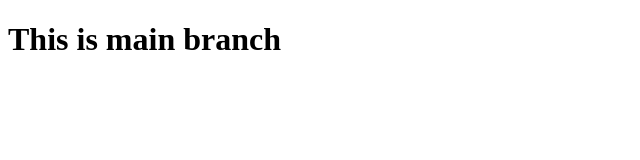
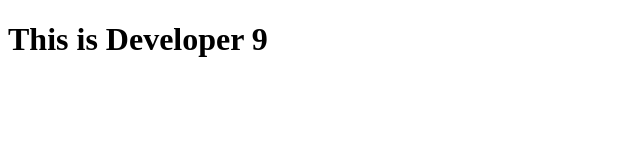
Before and after one commit to Nadia-Momo/Main_branch, a plain HTML site: page index.html in a window 1280 px wide. Shown: the whole page, without its empty margins (0-640 px from the left). Drawn offline with Linux system fonts and the light colour scheme.

Commit message:
Developer 10 created

```diff
--- a/index.html
+++ b/index.html
@@ -6,6 +6,6 @@
     <title>Document</title>
 </head>
 <body>
-    <h1>This is main branch</h1>
+    <h1>This is Developer 9</h1>
 </body>
 </html>
```
